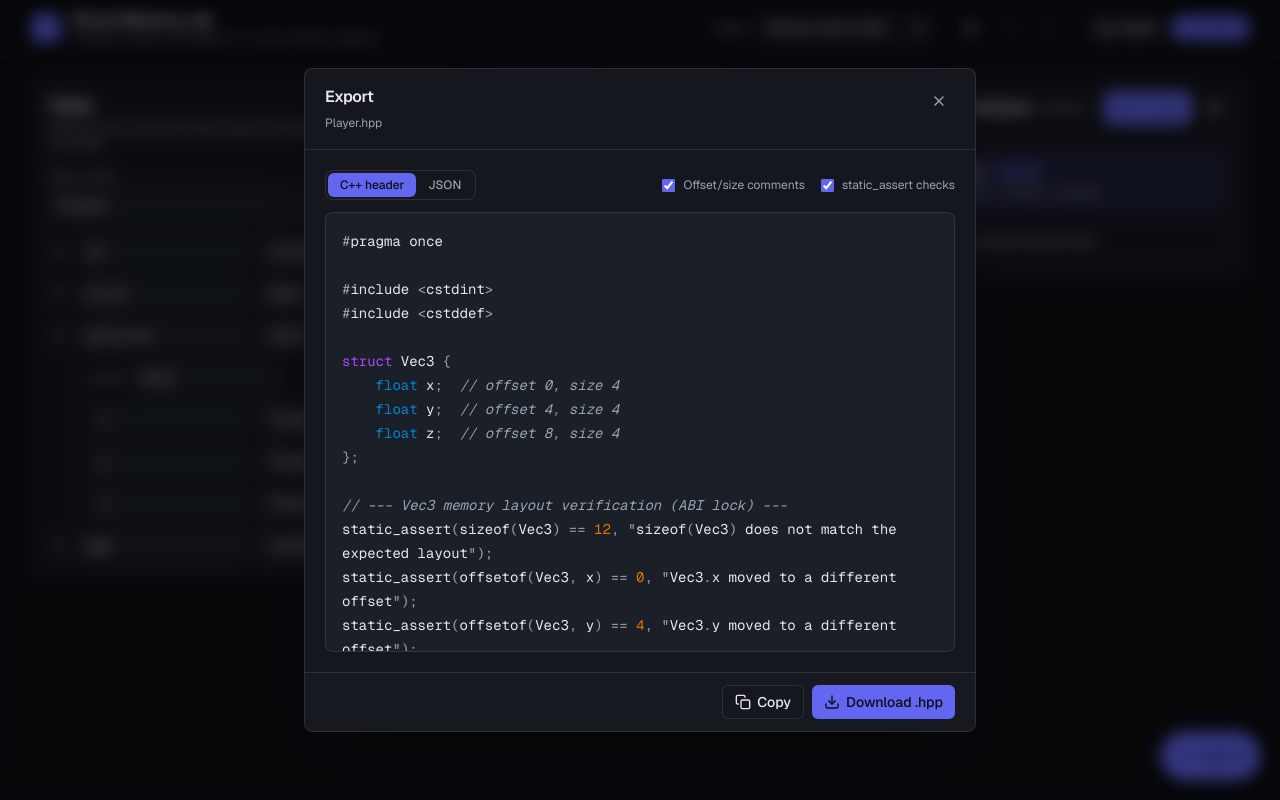
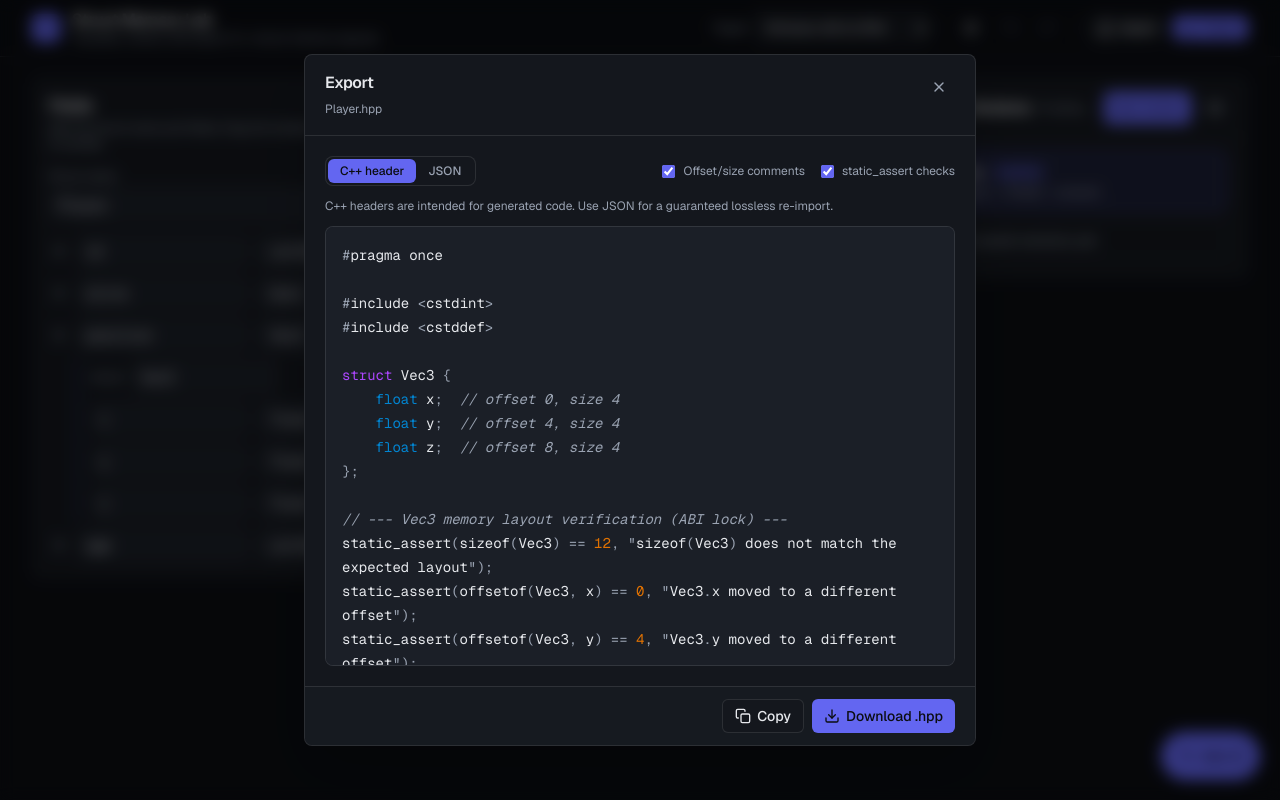
Before and after one commit to kaandemirlek/struct-memory-lab, a Next.js app: page / in a window 1280 px wide. Both pictures are taken after a click on the button "Export". Built offline with nearby package versions, Linux system fonts and the light colour scheme.

Commit message:
docs(ui): clarify lossless JSON export

```diff
--- a/src/components/ExportBox.tsx
+++ b/src/components/ExportBox.tsx
@@ -127,6 +127,13 @@ export default function ExportBox() {
           )}
         </div>
 
+        <p className="mb-3 text-xs text-muted">
+          {isCpp
+            ? "C++ headers are intended for generated code. Use JSON for a guaranteed lossless re-import."
+            : "JSON preserves the complete editable model for a lossless re-import."
+          }
+        </p>
+
         {blocked && (
           <div className="mb-3 rounded-lg border border-danger/30 bg-danger/10 p-3 text-sm text-danger">
             <p className="mb-1 font-medium">
```
Also changed, not shown: 1 other file (tests, documents, lock files or other folders).
